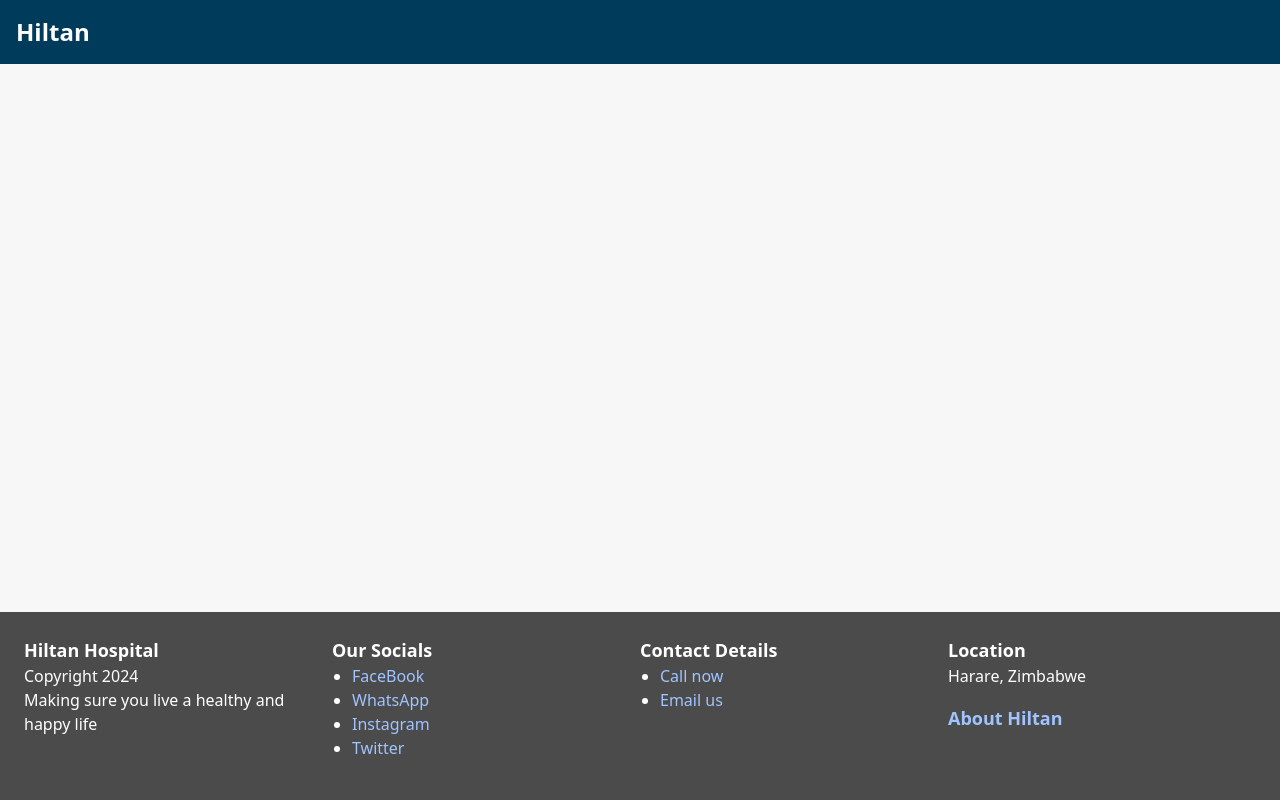
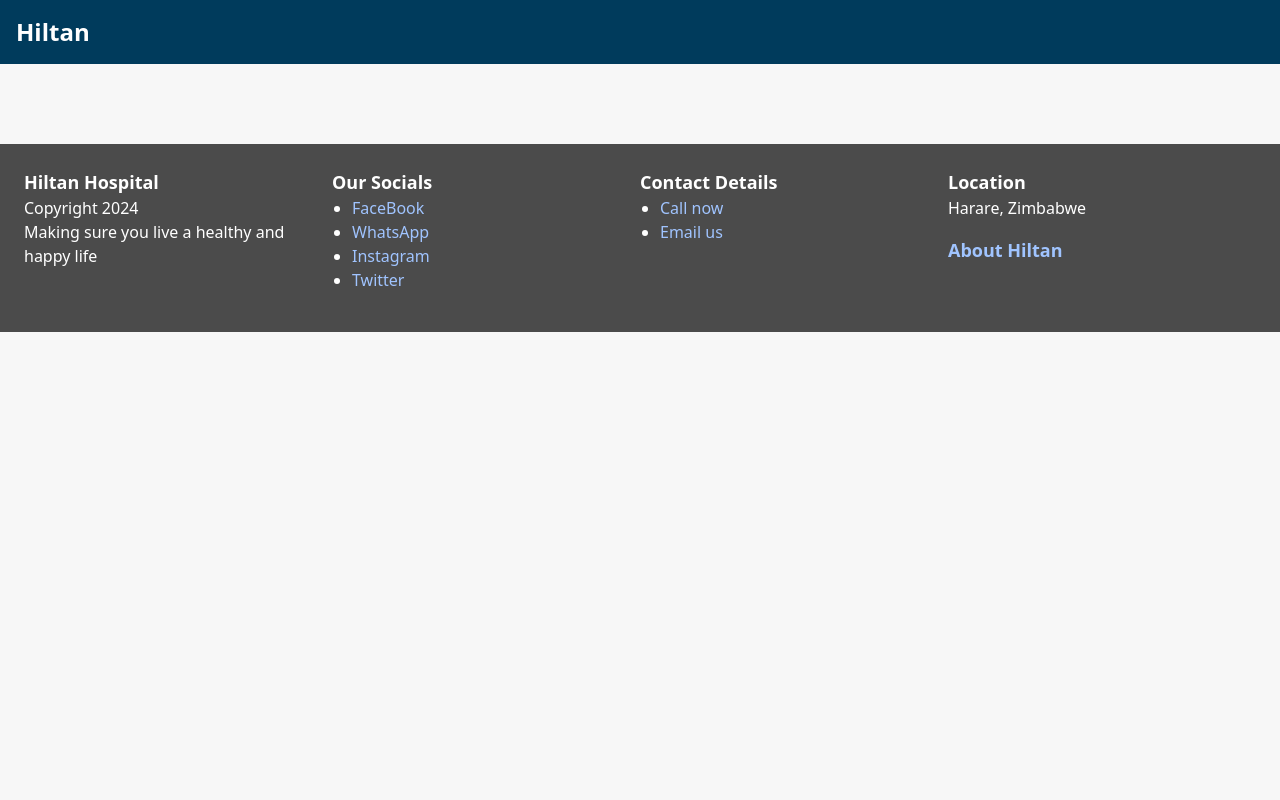
Before and after one commit to Tanagends/Hiltan-Hospital-Management, a Flask app: template templates/layout.html in a window 1280 px wide. Run offline with Flask 3, Linux system fonts and the light colour scheme; the template is opened without the code that fills it, so the values that code supplies are empty; style sheets or scripts are compiled from the project's sources; some libraries are stand-ins or nearby versions.

Commit message:
landing page in action

```diff
--- a/templates/layout.html
+++ b/templates/layout.html
@@ -6,7 +6,7 @@
     <link href="{{ url_for('static', filename='css/output.css') }}" rel="stylesheet">
     <title>{% block title %}{% endblock %}</title>
 </head>
-<body class="bg-lightGray text-darkGray flex flex-col min-h-screen">
+<body class="bg-lightGray text-darkGray">
     <header class="bg-darkBlue text-white p-4">
         <nav class="container mx-auto flex justify-between items-center">
             <a href="#" class="text-2xl font-bold">Hiltan</a>
@@ -16,7 +16,7 @@
         </nav>
     </header>
 
-    <main class="container mx-auto flex-grow p-6">
+    <main class="container mx-auto p-6">
         {% block main %}{% endblock %}
     </main>
 
```
